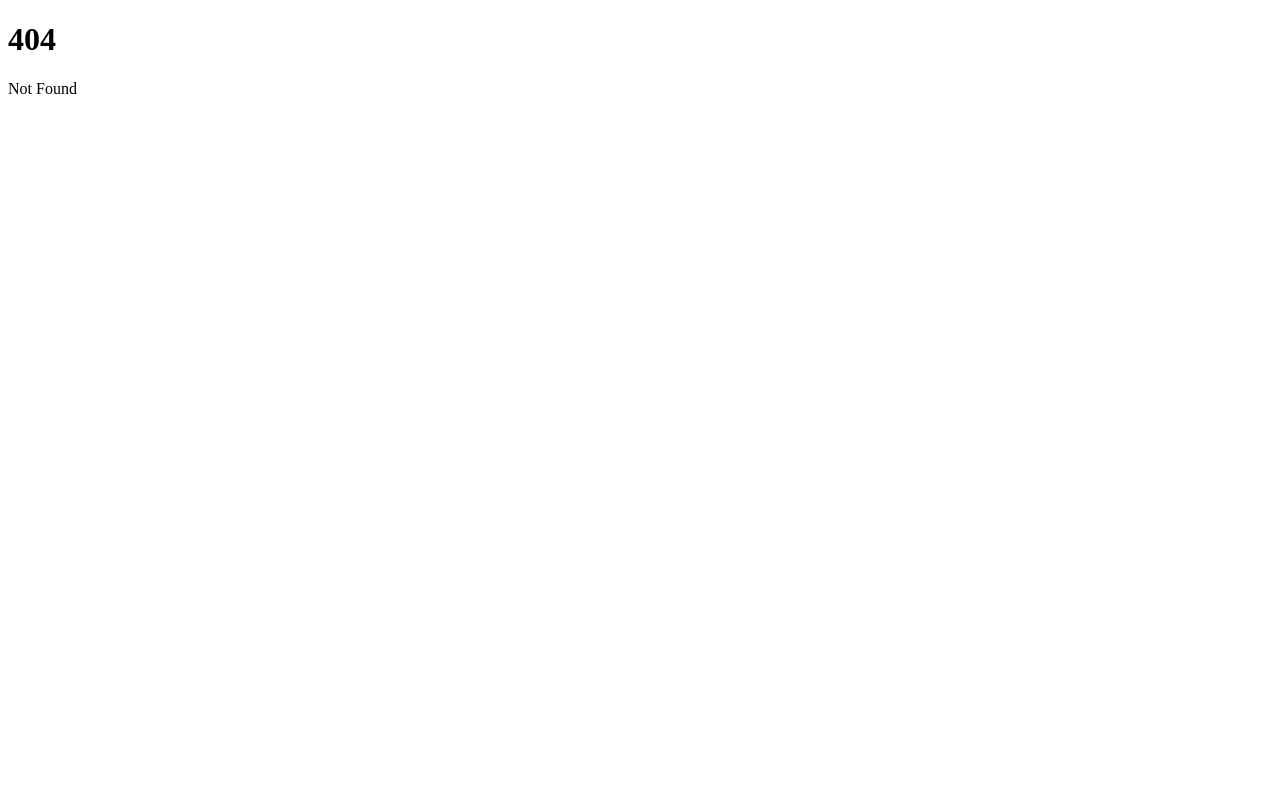
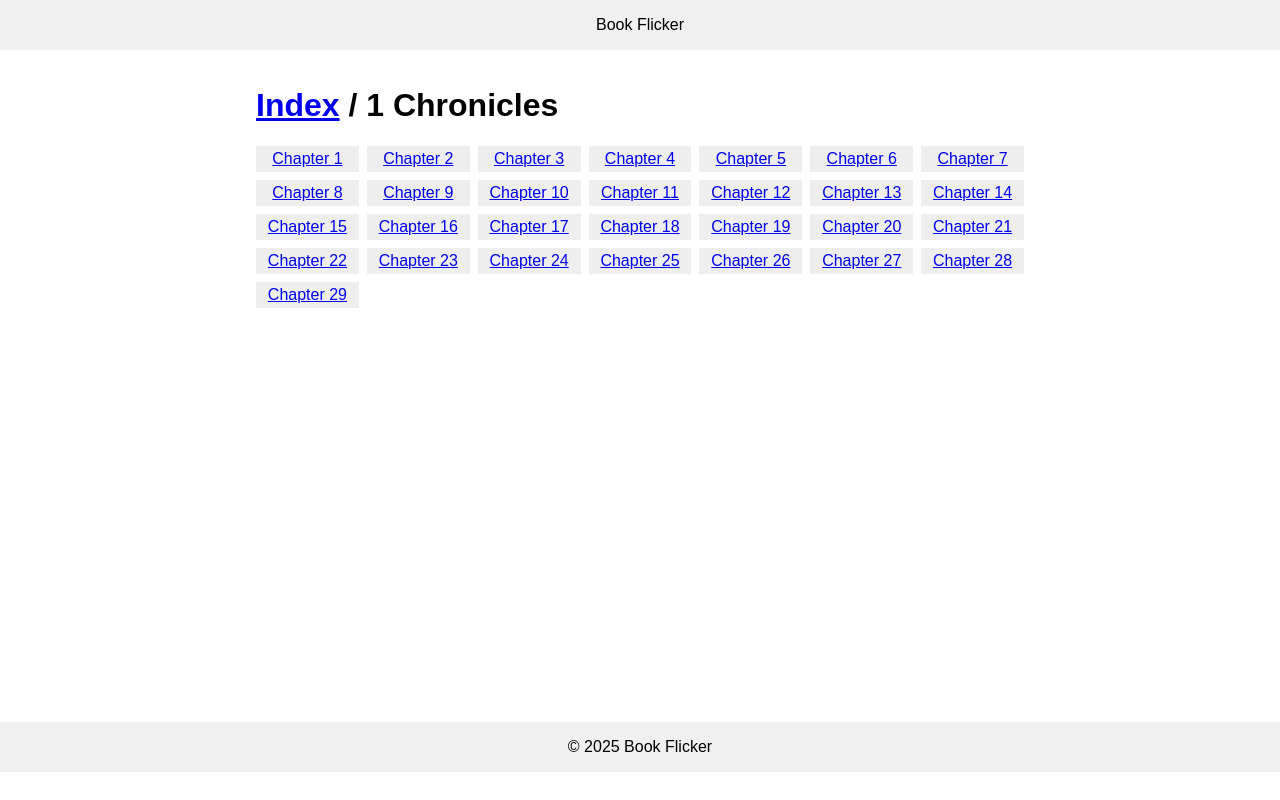
Before and after one commit to ryankillian/book-flicker, a SvelteKit app: page /book/1Chronicles in a window 1280 px wide. Before the commit this address had no page. Built offline with nearby package versions, Linux system fonts and the light colour scheme.

Commit message:
Fix book slugs and update carousel

```diff
--- a/package.json
+++ b/package.json
@@ -17,6 +17,7 @@
 		"@sveltejs/adapter-auto": "^6.0.0",
 		"@sveltejs/kit": "^2.16.0",
 		"@sveltejs/vite-plugin-svelte": "^5.0.0",
+		"@types/node": "^22.15.30",
 		"prettier": "^3.4.2",
 		"prettier-plugin-svelte": "^3.3.3",
 		"svelte": "^5.0.0",
--- /dev/null
+++ b/src/lib/data/books.ts
@@ -0,0 +1,26 @@
+export interface Verse { verse: number; text: string }
+export interface BookData { name: string; chapters: Record<string, Verse[]> }
+
+const modules = import.meta.glob('./books/*.json', { eager: true, query: '?json' }) as Record<string, BookData>
+
+const map: Record<string, BookData> = {}
+for (const [path, mod] of Object.entries(modules)) {
+  const key = path.split('/').pop()?.replace('.json', '') ?? ''
+  map[key] = mod
+}
+
+export const allBooks = map
+
+export function listBookNames() {
+  return Object.keys(map).sort()
+}
+
+export function listBooks() {
+  return Object.entries(map)
+    .map(([slug, data]) => ({ slug, name: data.name }))
+    .sort((a, b) => a.name.localeCompare(b.name))
+}
+
+export function getBook(name: string): BookData | undefined {
+  return map[name]
+}
--- /dev/null
+++ b/src/routes/+layout.svelte
@@ -0,0 +1,19 @@
+<script>
+  let { data, children } = $props();
+</script>
+
+<header class="site-header">
+  <a href="/">Book Flicker</a>
+</header>
+<main>
+  {@render children()}
+</main>
+<footer class="site-footer">&copy; 2025 Book Flicker</footer>
+
+<style>
+  :global(body){margin:0;font-family:sans-serif}
+  .site-header,.site-footer{padding:1rem;text-align:center;background:#f0f0f0}
+  main{padding:1rem;min-height:80vh;margin:0 auto;width:100%}
+  @media (min-width: 1024px){main{width:60%}}
+  a{color:inherit;text-decoration:none}
+</style>
--- /dev/null
+++ b/src/routes/+page.server.ts
@@ -0,0 +1,5 @@
+import { listBooks } from '$lib/data/books';
+
+export function load() {
+  return { books: listBooks() };
+}
--- /dev/null
+++ b/src/routes/book/[book]/+page.server.ts
@@ -0,0 +1,10 @@
+import type { PageServerLoad } from './$types';
+import { getBook } from '$lib/data/books';
+import { error } from '@sveltejs/kit';
+
+export const load: PageServerLoad = ({ params }) => {
+  const data = getBook(params.book);
+  if (!data) throw error(404);
+  const chapters = Object.keys(data.chapters).sort((a, b) => Number(a) - Number(b));
+  return { slug: params.book, book: data.name, chapters };
+};
--- /dev/null
+++ b/src/routes/book/[book]/+page.svelte
@@ -0,0 +1,16 @@
+<script lang="ts">
+  let { data } = $props();
+  const { slug, book, chapters } = data;
+</script>
+
+<h1><a href="/">Index</a> / {book}</h1>
+<ul class="chapter-list">
+  {#each chapters as c}
+    <li><a href={`/book/${slug}/${c}`}>Chapter {c}</a></li>
+  {/each}
+</ul>
+
+<style>
+  .chapter-list{display:grid;grid-template-columns:repeat(auto-fit,minmax(6rem,1fr));gap:.5rem;padding:0;list-style:none}
+  .chapter-list li{padding:.25rem;background:#eee;text-align:center}
+</style>
--- a/tsconfig.json
+++ b/tsconfig.json
@@ -9,8 +9,10 @@
 		"skipLibCheck": true,
 		"sourceMap": true,
 		"strict": true,
-		"moduleResolution": "bundler"
-	}
+        "moduleResolution": "bundler"
+        ,
+        "types": ["node"]
+        }
 	// Path aliases are handled by https://svelte.dev/docs/kit/configuration#alias
 	// except $lib which is handled by https://svelte.dev/docs/kit/configuration#files
 	//
```
Also changed, not shown: src/routes/+page.svelte (+16 -2 lines), src/routes/book/[book]/[chapter]/+page.server.ts (added, +11 -0 lines), src/routes/book/[book]/[chapter]/+page.svelte (added, +27 -0 lines), 1 other file (tests, documents, lock files or other folders).
